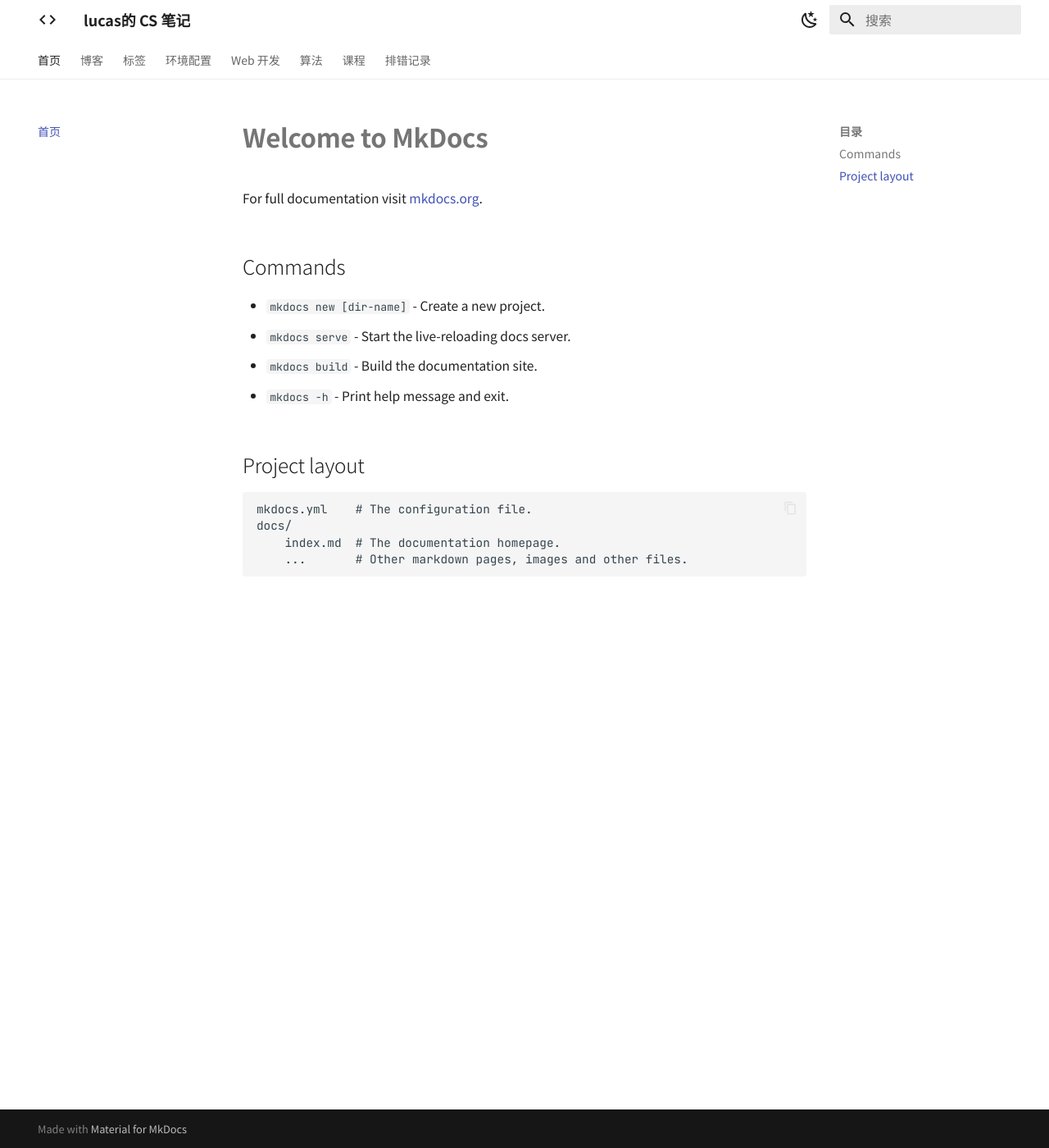
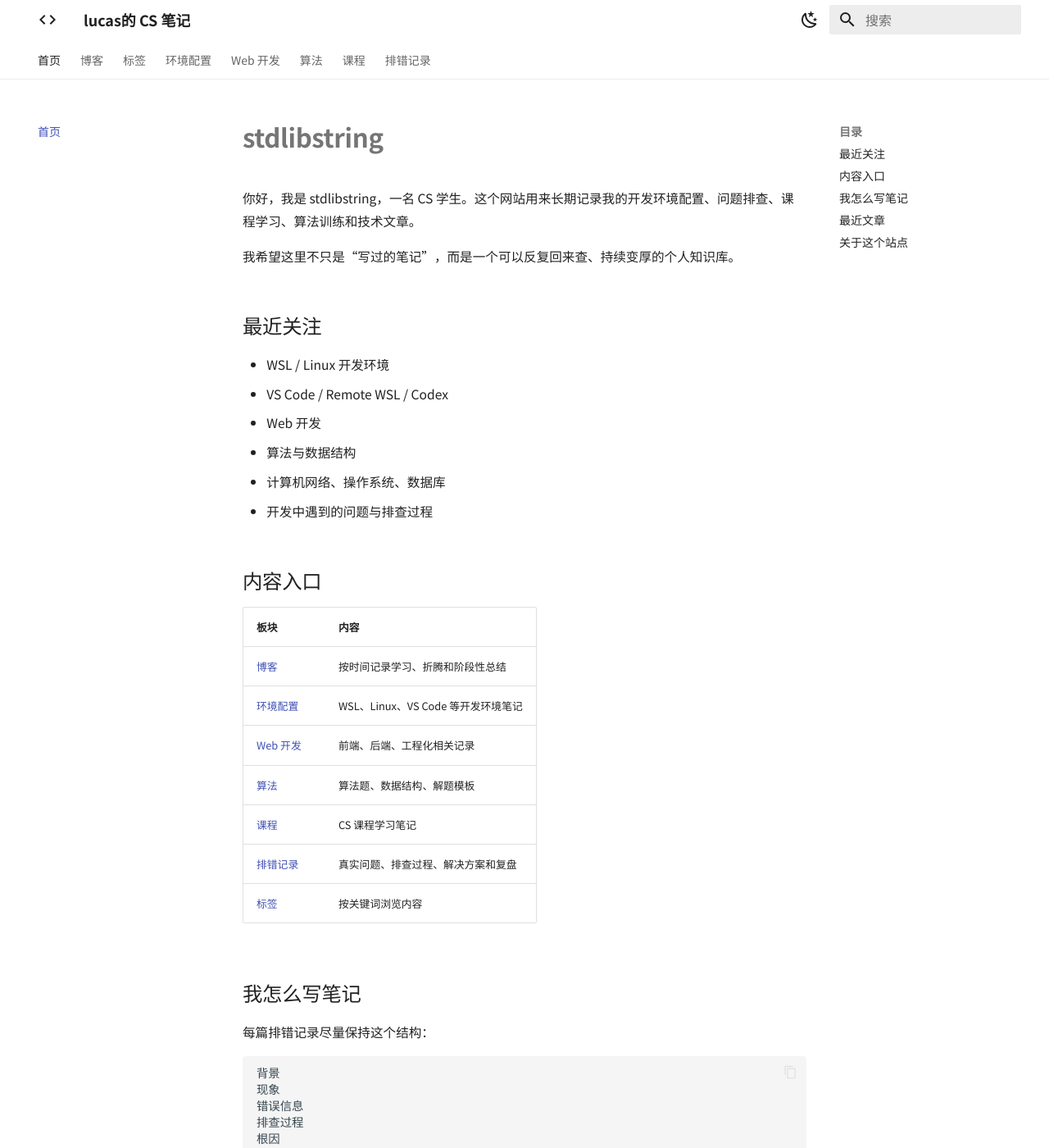
Before and after one commit to stdlibstring/stdlibstring.github.io, an MkDocs documentation site: the page built from docs/index.md, in a window 1280 px wide and 1400 px high. Shown: the whole window at 82% size. Built offline with MkDocs 1.6.1 and Material for MkDocs 9.7.7, drawn with Linux system fonts in a browser that asks for light colours; some of the changed text lies outside the part shown.

Commit message:
更新首页

````diff
--- a/docs/index.md
+++ b/docs/index.md
@@ -1,17 +1,62 @@
-# Welcome to MkDocs
+# stdlibstring
 
-For full documentation visit [mkdocs.org](https://www.mkdocs.org).
+你好，我是 stdlibstring，一名 CS 学生。这个网站用来长期记录我的开发环境配置、问题排查、课程学习、算法训练和技术文章。
 
-## Commands
+我希望这里不只是“写过的笔记”，而是一个可以反复回来查、持续变厚的个人知识库。
 
-* `mkdocs new [dir-name]` - Create a new project.
-* `mkdocs serve` - Start the live-reloading docs server.
-* `mkdocs build` - Build the documentation site.
-* `mkdocs -h` - Print help message and exit.
+## 最近关注
 
-## Project layout
+- WSL / Linux 开发环境
+- VS Code / Remote WSL / Codex
+- Web 开发
+- 算法与数据结构
+- 计算机网络、操作系统、数据库
+- 开发中遇到的问题与排查过程
 
-    mkdocs.yml    # The configuration file.
-    docs/
-        index.md  # The documentation homepage.
-        ...       # Other markdown pages, images and other files.
+## 内容入口
+
+| 板块 | 内容 |
+|---|---|
+| [博客](blog/) | 按时间记录学习、折腾和阶段性总结 |
+| [环境配置](env/wsl/) | WSL、Linux、VS Code 等开发环境笔记 |
+| [Web 开发](web/) | 前端、后端、工程化相关记录 |
+| [算法](algorithms/) | 算法题、数据结构、解题模板 |
+| [课程](courses/) | CS 课程学习笔记 |
+| [排错记录](troubleshooting/) | 真实问题、排查过程、解决方案和复盘 |
+| [标签](tags/) | 按关键词浏览内容 |
+
+## 我怎么写笔记
+
+每篇排错记录尽量保持这个结构：
+
+```text
+背景
+现象
+错误信息
+排查过程
+根因
+解决方案
+复盘
+参考资料
+```
+
+这样以后遇到类似问题时，不只是能找到命令，还能想起当时为什么这么做。
+
+## 最近文章
+
+可以从 [博客](blog/) 开始看，也可以直接用右上角搜索关键词，比如：
+
+```text
+WSL
+VS Code
+Linux
+GitHub Pages
+Codex
+DNS
+Debug
+```
+
+## 关于这个站点
+
+这个网站使用 Material for MkDocs 构建，托管在 GitHub Pages 上。
+内容会随着我的学习和开发过程持续更新。
````
